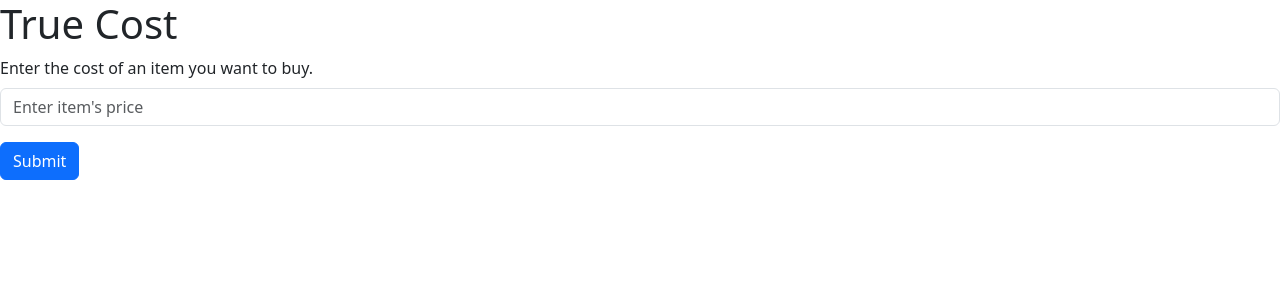
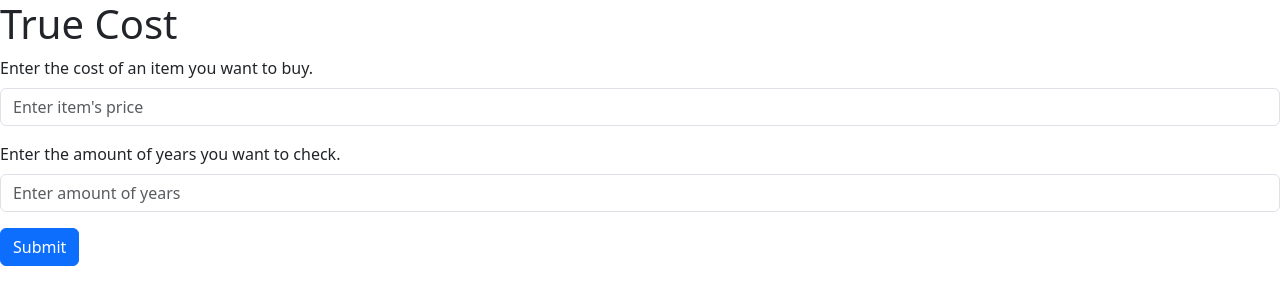
Before and after one commit to Jrod327/financial-calculators, a React (Vite) app: page / in a window 1280 px wide. Shown: the top 304 px of the page. Built offline with nearby package versions, Linux system fonts and the light colour scheme.

Commit message:
more updates

```diff
--- a/src/App.jsx
+++ b/src/App.jsx
@@ -5,9 +5,14 @@ import ChartComponent from "./ChartComponent";
 export default function App() {
 	const [price, setPrice] = useState(0);
 	const [interestValues, setInterestValues] = useState([]);
+	const [years, setYears] = useState(1);
 
 	function handlePriceChange(newPrice) {
 		setPrice(newPrice);
+	}
+
+	function handleYearsChange(newYears) {
+		setYears(Number(newYears));
 	}
 
 	useEffect(() => {
@@ -20,7 +25,7 @@ export default function App() {
 			let currentPrincipal = price;
 			const currentYear = getCurrentYear();
 
-			for (let year = currentYear; year <= currentYear + 50; year++) {
+			for (let year = currentYear; year <= currentYear + years - 1; year++) {
 				const interest = currentPrincipal * interestRate;
 				currentPrincipal += interest;
 				newInterestValues.push({ year: year, amount: currentPrincipal });
@@ -31,7 +36,7 @@ export default function App() {
 
 		const calculatedInterest = calculateCompoundInterest();
 		setInterestValues(calculatedInterest);
-	}, [price]);
+	}, [price, years]);
 
 	let lastAmount = interestValues[interestValues.length - 1]?.amount;
 
@@ -44,11 +49,23 @@ export default function App() {
 		<>
 			<div>
 				<h1>True Cost</h1>
-				<FormComponent onSubmit={handlePriceChange} />
+				<FormComponent
+					onSubmit={handlePriceChange}
+					onYearsChange={handleYearsChange}
+				/>
 				{price > 0 && ( // Check if interestValues has data
-					<h2>
-						After 50 years, your purchase of ${price} would have been worth ${lastAmount} if you invested it in the S&P 500
-					</h2>
+					<>
+						<h2>
+							After {years} years, your purchase of ${price} would have been
+							worth ${lastAmount} if you invested it in the S&P 500.
+						</h2>
+						<h7>
+							<em>
+								Assuming an average return of 10% annually, which historically
+								is the rate with dividends reinvested
+							</em>
+						</h7>
+					</>
 				)}
 			</div>
 			<div>{/* <ChartComponent chartData={interestValues} /> */}</div>
--- a/src/FormComponent.jsx
+++ b/src/FormComponent.jsx
@@ -2,20 +2,29 @@ import Button from "react-bootstrap/Button";
 import Form from "react-bootstrap/Form";
 import { useState } from "react";
 
-function FormComponent({ onSubmit }) {
-	const [inputValue, setInputValue] = useState("");
+function FormComponent({ onSubmit, onYearsChange }) {
+	const [priceValue, setPriceValue] = useState("");
+	const [yearsValue, setYearsValue] = useState("");
 
-	function handleChange(e) {
-		setInputValue(e.target.value);
+	function handlePriceChange(e) {
+		setPriceValue(e.target.value);
+	}
+
+	function handleYearsChange(e) {
+		setYearsValue(e.target.value);
 	}
 
 	function handleSubmit(e) {
 		e.preventDefault();
-		const parsedValue = parseFloat(inputValue);
+		const parsedValue = parseFloat(priceValue);
 		if (!isNaN(parsedValue)) {
 			onSubmit(parsedValue);
 		}
-		setInputValue("");
+		if (!isNaN(parseInt(yearsValue))) {
+			onYearsChange(yearsValue);
+		}
+		setYearsValue("");
+		setPriceValue("");
 	}
 
 	return (
@@ -25,8 +34,17 @@ function FormComponent({ onSubmit }) {
 				<Form.Control
 					type="text"
 					placeholder="Enter item's price"
-					value={inputValue}
-					onChange={handleChange}
+					value={priceValue}
+					onChange={handlePriceChange}
+				/>
+			</Form.Group>
+			<Form.Group className="mb-3">
+				<Form.Label>Enter the amount of years you want to check.</Form.Label>
+				<Form.Control
+					type="text"
+					placeholder="Enter amount of years"
+					value={yearsValue}
+					onChange={handleYearsChange}
 				/>
 			</Form.Group>
 			<Button variant="primary" type="submit">
```
